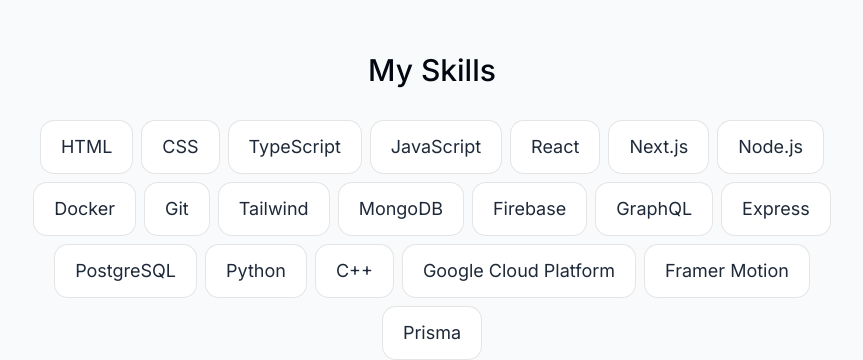
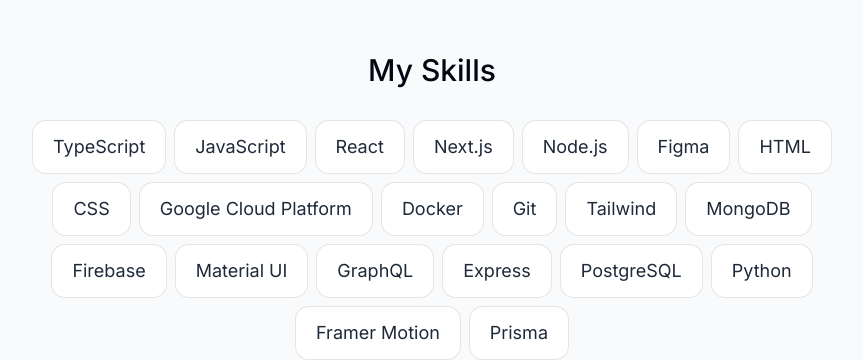
Before and after one commit to gailrayla/Portfolio, a Next.js app: page / in a window 1280 px wide. Shown: the part 2600-2960 px from the top of the page, without its empty margins (208-1071 px from the left). Built offline with nearby package versions, Linux system fonts and the light colour scheme; no server answers.

Commit message:
Update CV and skills

```diff
--- a/components/intro.tsx
+++ b/components/intro.tsx
@@ -90,7 +90,7 @@
 
         <a
           className="group bg-white px-7 py-3 flex items-center gap-2 rounded-full outline-none focus:scale-110 hover:scale-110 active:scale-105 transition cursor-pointer border border-black/10 dark:bg-white/10"
-          href="/Gail_Parayno_CV_Resume.pdf"
+          href="/Gail_Parayno_Front_End_Developer_CV_Resume.pdf"
           download
         >
           Download CV{" "}
--- a/lib/data.ts
+++ b/lib/data.ts
@@ -101,24 +101,25 @@
 ] as const;
 
 export const skillsData = [
-  "HTML",
-  "CSS",
   "TypeScript",
   "JavaScript",
   "React",
   "Next.js",
   "Node.js",
+  "Figma",
+  "HTML",
+  "CSS",
+  "Google Cloud Platform",
   "Docker",
   "Git",
   "Tailwind",
   "MongoDB",
   "Firebase",
+  "Material UI",
   "GraphQL",
   "Express",
   "PostgreSQL",
   "Python",
-  "C++",
-  "Google Cloud Platform",
   "Framer Motion",
   "Prisma",
 ] as const;
```
Also changed, not shown: 2 other files (tests, documents, lock files or other folders).
